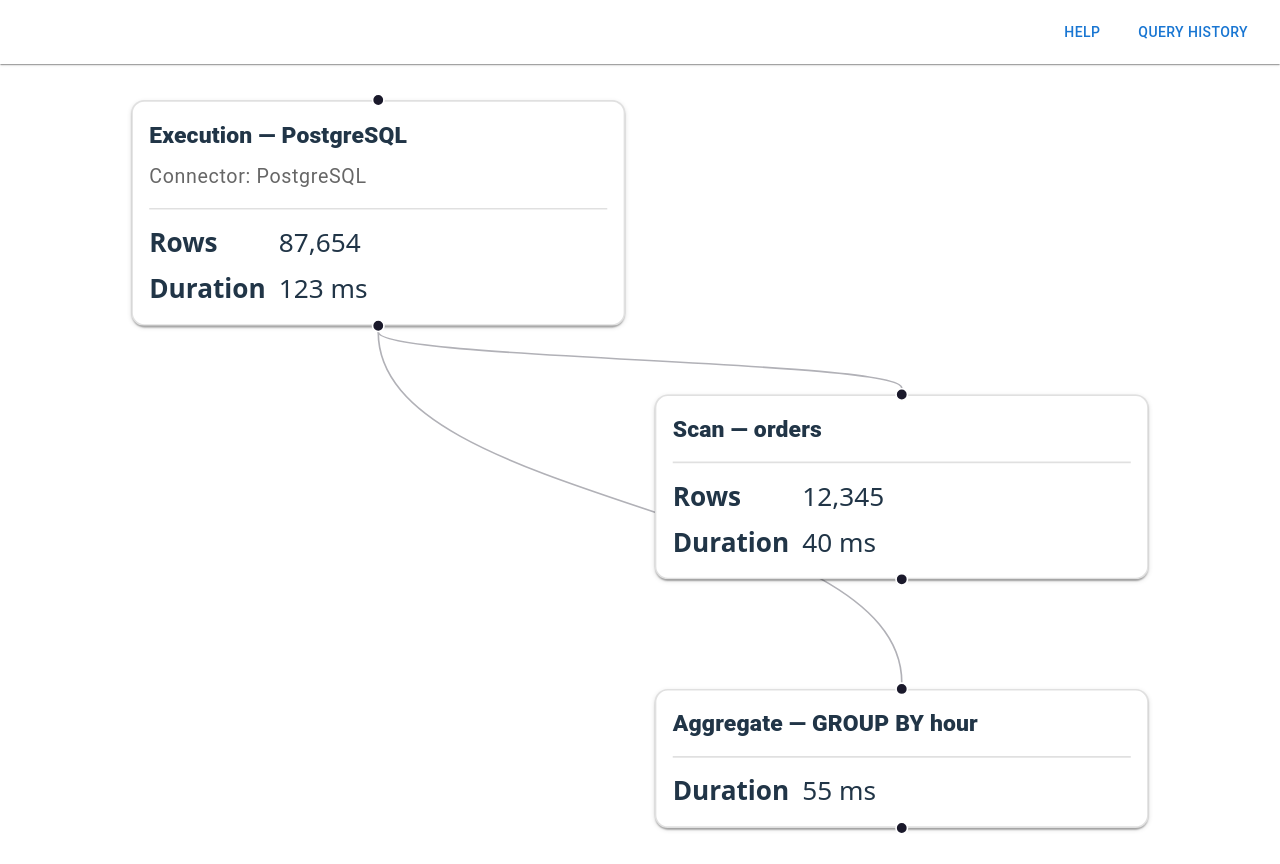
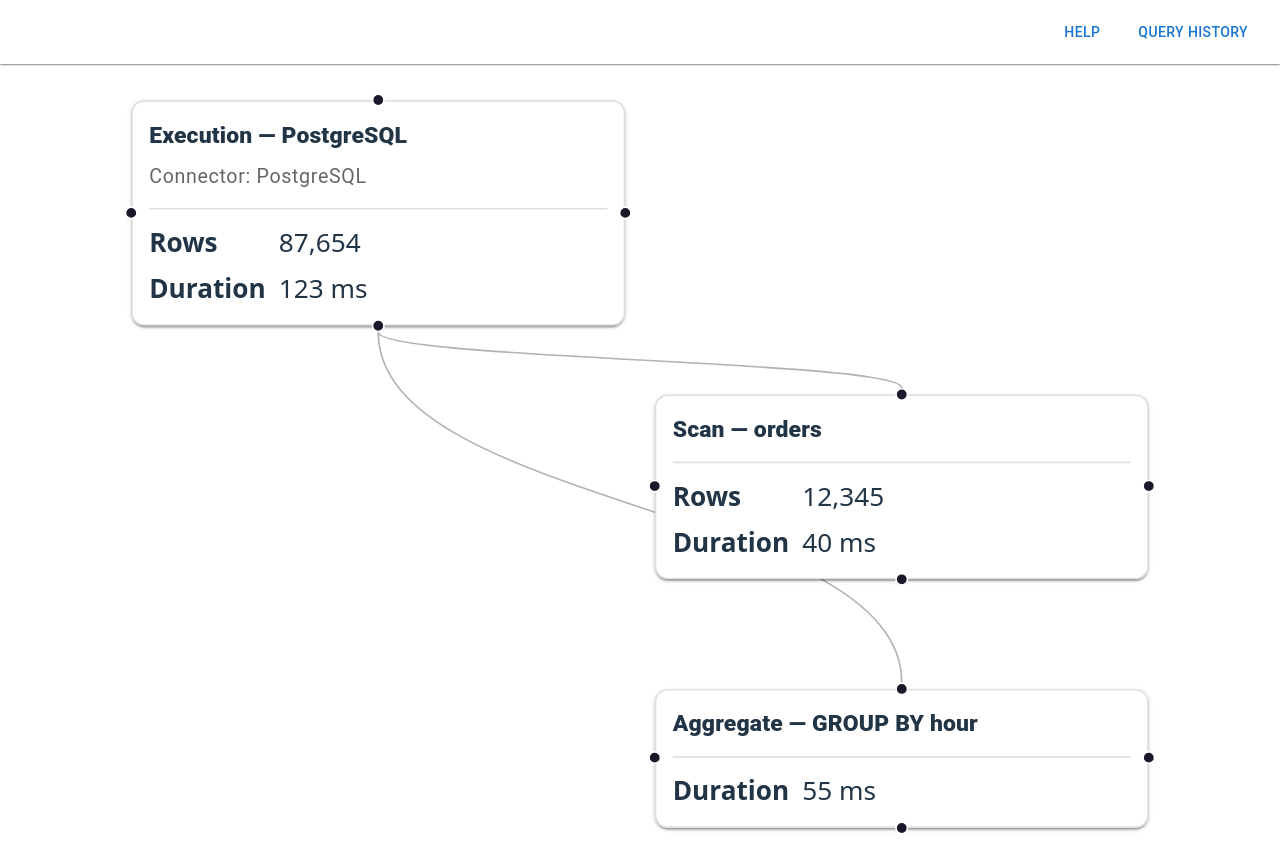
Before and after one commit to jackychen071404/Viz-TrinoFed, a React (Vite) app: page / in a window 1280 px wide. Built offline with nearby package versions, Linux system fonts and the light colour scheme.

Commit message:
added left-right node connectors

```diff
--- a/src/components/Node.tsx
+++ b/src/components/Node.tsx
@@ -493,6 +493,8 @@ export function QueryRFNode({ data }: { data: { node: QueryNodeData } }) {
       </Box>
       <Handle id="in"  type="target" position={Position.Top} />
       <Handle id="out" type="source" position={Position.Bottom} />
+      <Handle id="out" type="source" position={Position.Left} />
+      <Handle id="in" type="source" position={Position.Right} />
     </Box>
   );
 }
```
